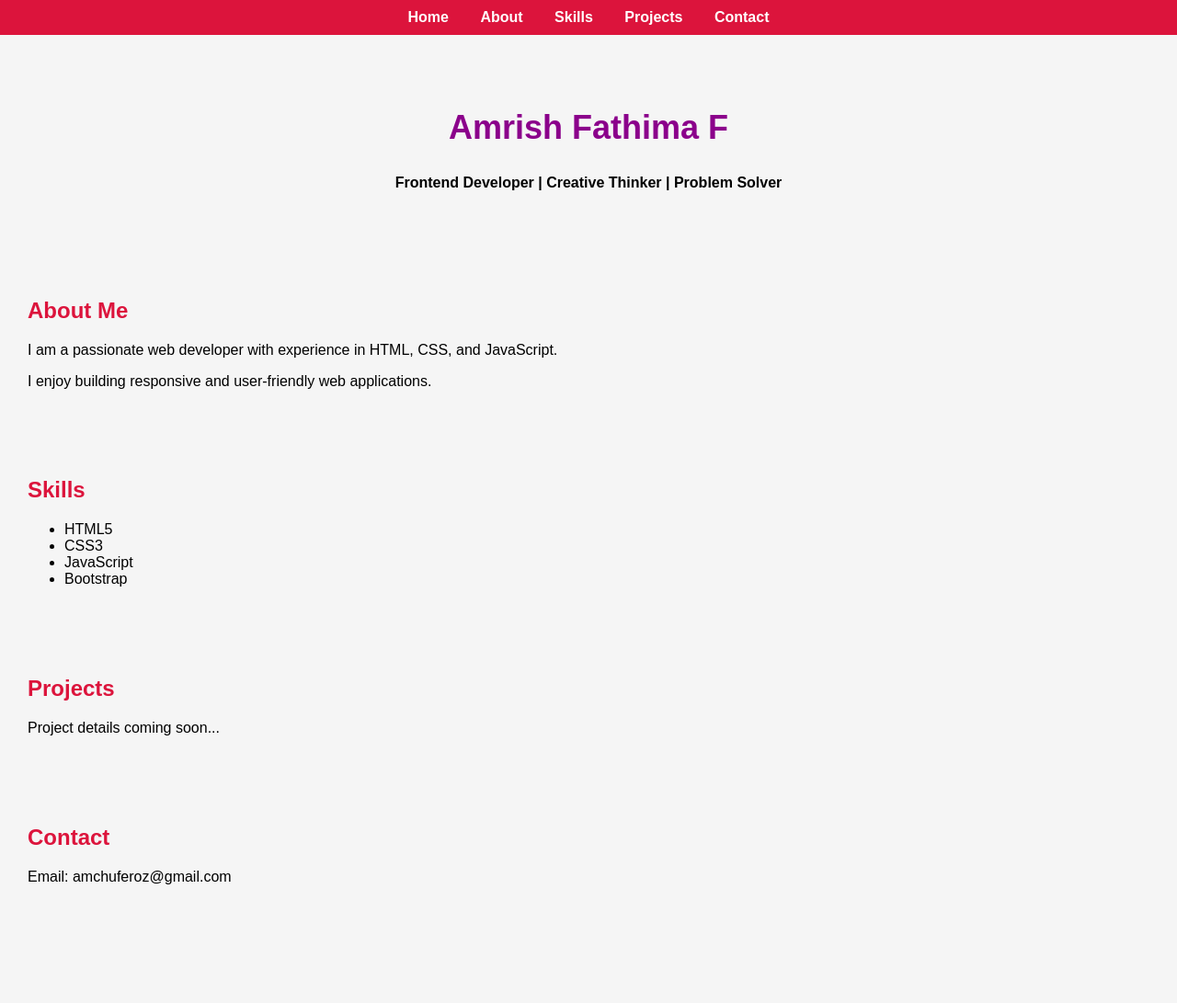
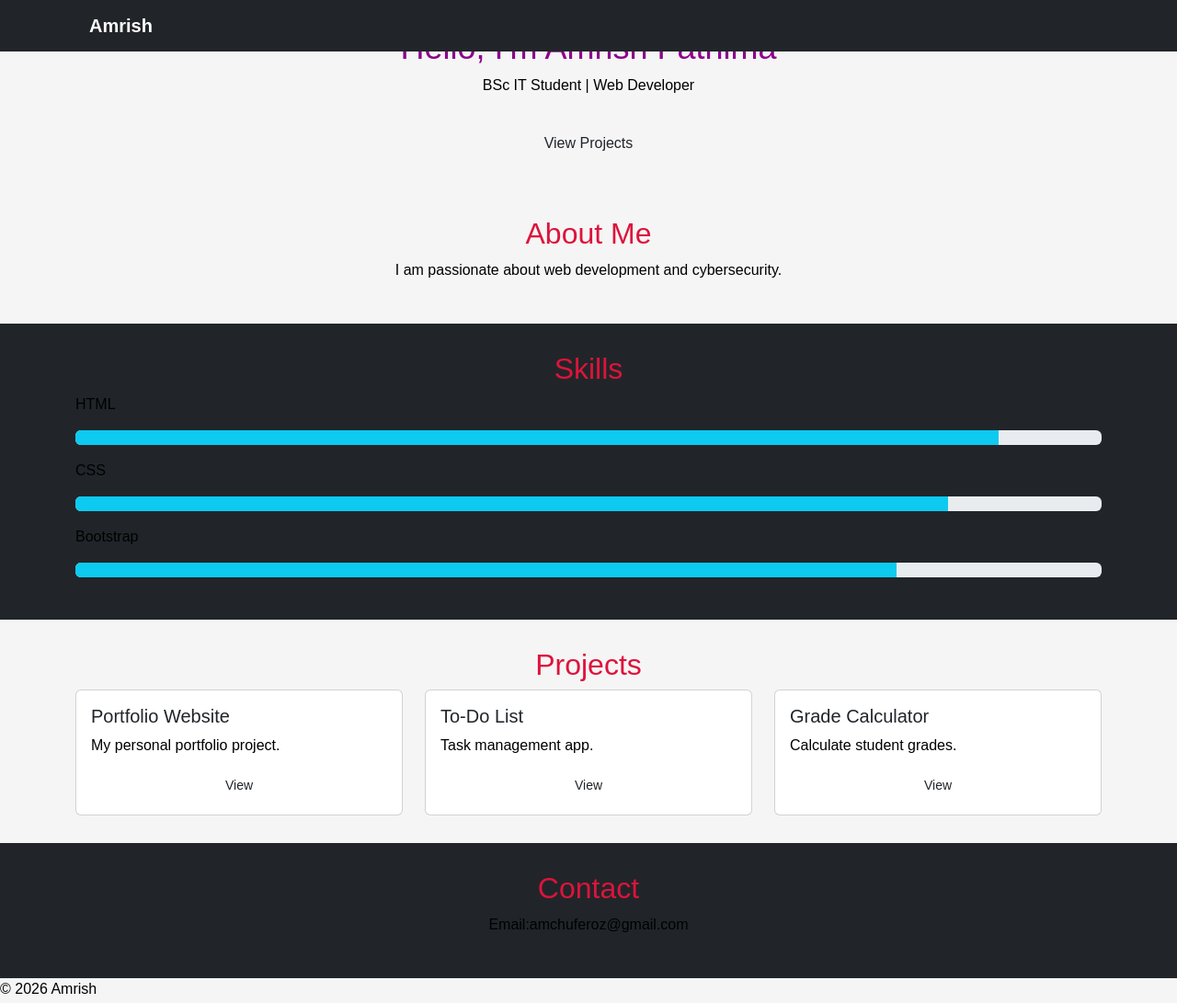
Before and after one commit to Amchu-feroz/my-portfolio, a plain HTML site: page index.html in a window 1280 px wide. Shown: the whole page at 92% size. Before the commit the page ends 1009 px from the top, so only its background shows below. Drawn offline with nearby package versions, Linux system fonts and the light colour scheme.

Commit message:
Revamp portfolio layout with Bootstrap integration
Updated the portfolio layout with Bootstrap and added new sections for skills and projects.

```diff
--- a/index.html
+++ b/index.html
@@ -2,49 +2,99 @@
 <html lang="en">
 <head>
     <meta charset="UTF-8">
-  <title>My Portfolio</title>
+    <meta name="viewport" content="width=device-width, initial-scale=1.0">
+    <title>Amrish Portfolio</title>
+
+    <link href="https://cdn.jsdelivr.net/npm/bootstrap@5.3.0/dist/css/bootstrap.min.css" rel="stylesheet">
+
     <link rel="stylesheet" href="style.css">
 </head>
+
 <body>
 
-  <nav>
-    <a href="#home">Home</a>
-    <a href="#about">About</a>
-    <a href="#skills">Skills</a>
-    <a href="#projects">Projects</a>
-    <a href="#contact">Contact</a>
+<nav class="navbar navbar-dark bg-dark fixed-top">
+    <div class="container">
+        <a class="navbar-brand" href="#">Amrish</a>
+    </div>
 </nav>
 
-  <section id="home">
-    <h1>Amrish Fathima F</h1>
-    <p><strong>Frontend Developer | Creative Thinker | Problem Solver</strong></p>
+<section class="hero text-center">
+    <div class="container">
+        <h1>Hello, I'm <span class="highlight">Amrish Fathima</span></h1>
+        <p>BSc IT Student | Web Developer</p>
+        <a href="#projects" class="btn btn-custom mt-3">View Projects</a>
+    </div>
 </section>
 
-  <section id="about">
+<section class="section text-center">
+    <div class="container">
         <h2>About Me</h2>
-    <p>I am a passionate web developer with experience in HTML, CSS, and JavaScript.</p>
-    <p>I enjoy building responsive and user-friendly web applications.</p>
+        <p>I am passionate about web development and cybersecurity.</p>
+    </div>
 </section>
 
-  <section id="skills">
-    <h2>Skills</h2>
-    <ul>
-      <li>HTML5</li>
-      <li>CSS3</li>
-      <li>JavaScript</li>
-      <li>Bootstrap</li>
-    </ul>
+<section class="section bg-dark">
+    <div class="container">
+        <h2 class="text-center">Skills</h2>
+
+        <p>HTML</p>
+        <div class="progress mb-3">
+            <div class="progress-bar bg-info" style="width: 90%"></div>
+        </div>
+
+        <p>CSS</p>
+        <div class="progress mb-3">
+            <div class="progress-bar bg-info" style="width: 85%"></div>
+        </div>
+
+        <p>Bootstrap</p>
+        <div class="progress mb-3">
+            <div class="progress-bar bg-info" style="width: 80%"></div>
+        </div>
+    </div>
 </section>
 
-  <section id="projects">
-    <h2>Projects</h2>
-    <p>Project details coming soon...</p>
+<section class="section" id="projects">
+    <div class="container">
+        <h2 class="text-center">Projects</h2>
+
+        <div class="row">
+
+            <div class="col-md-4">
+                <div class="card p-3">
+                    <h5>Portfolio Website</h5>
+                    <p>My personal portfolio project.</p>
+                    <a href="#" class="btn btn-custom btn-sm">View</a>
+                </div>
+            </div>
+
+            <div class="col-md-4">
+                <div class="card p-3">
+                    <h5>To-Do List</h5>
+                    <p>Task management app.</p>
+                    <a href="#" class="btn btn-custom btn-sm">View</a>
+                </div>
+            </div>
+
+            <div class="col-md-4">
+                <div class="card p-3">
+                    <h5>Grade Calculator</h5>
+                    <p>Calculate student grades.</p>
+                    <a href="#" class="btn btn-custom btn-sm">View</a>
+                </div>
+            </div>
+
+      </div>
+    </div>
 </section>
-
-  <section id="contact">
+<section class="section bg-dark text-center">
+    <div class="container">
         <h2>Contact</h2>
-    <p>Email: amchuferoz@gmail.com</p>
+        <p>Email:amchuferoz@gmail.com</p>
+    </div>
 </section>
-
+<footer>
+    <p>© 2026 Amrish</p>
+</footer>
 </body>
 </html>
```
Lines whose indentation alone changed are shown as unchanged.
